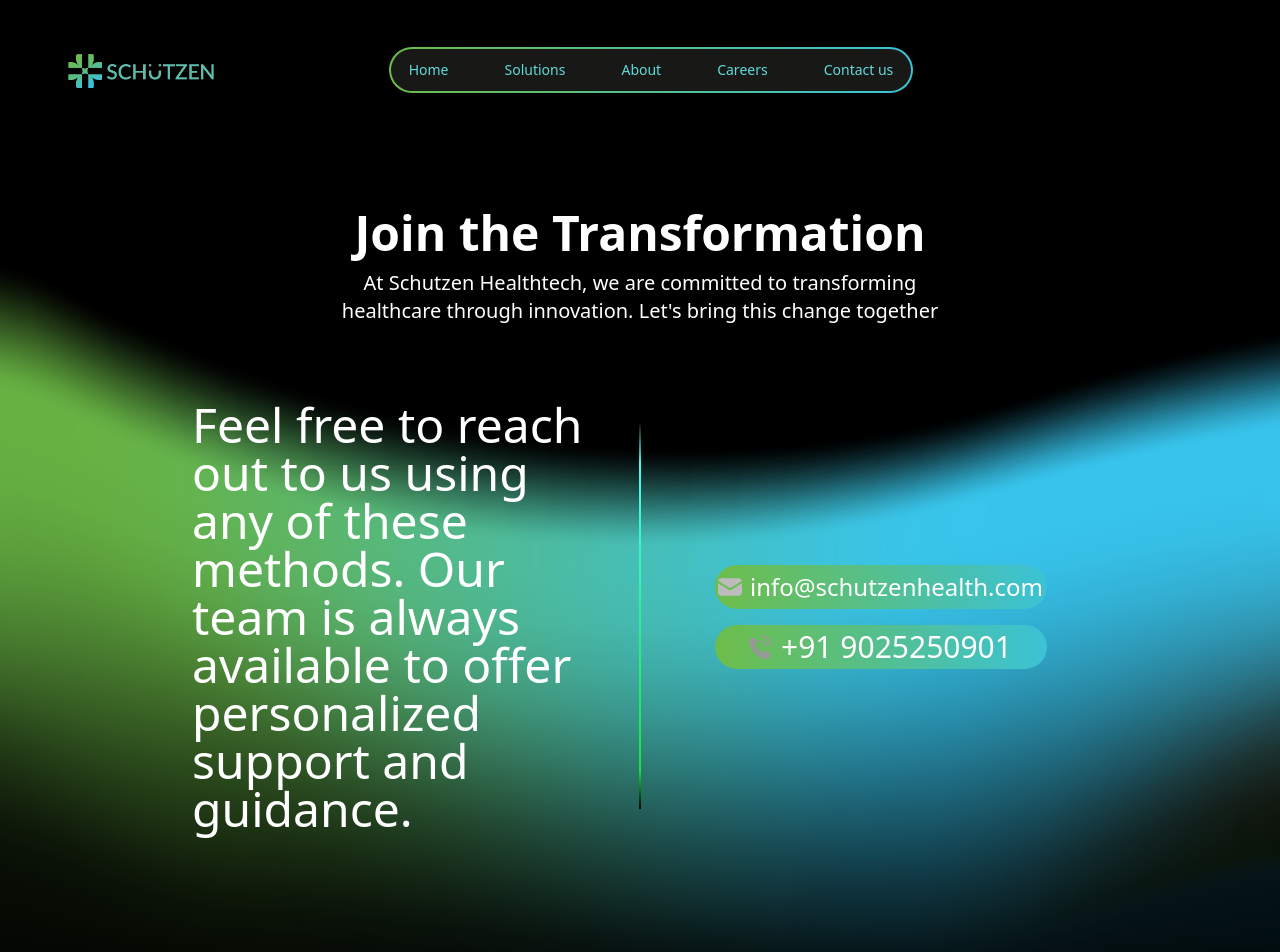
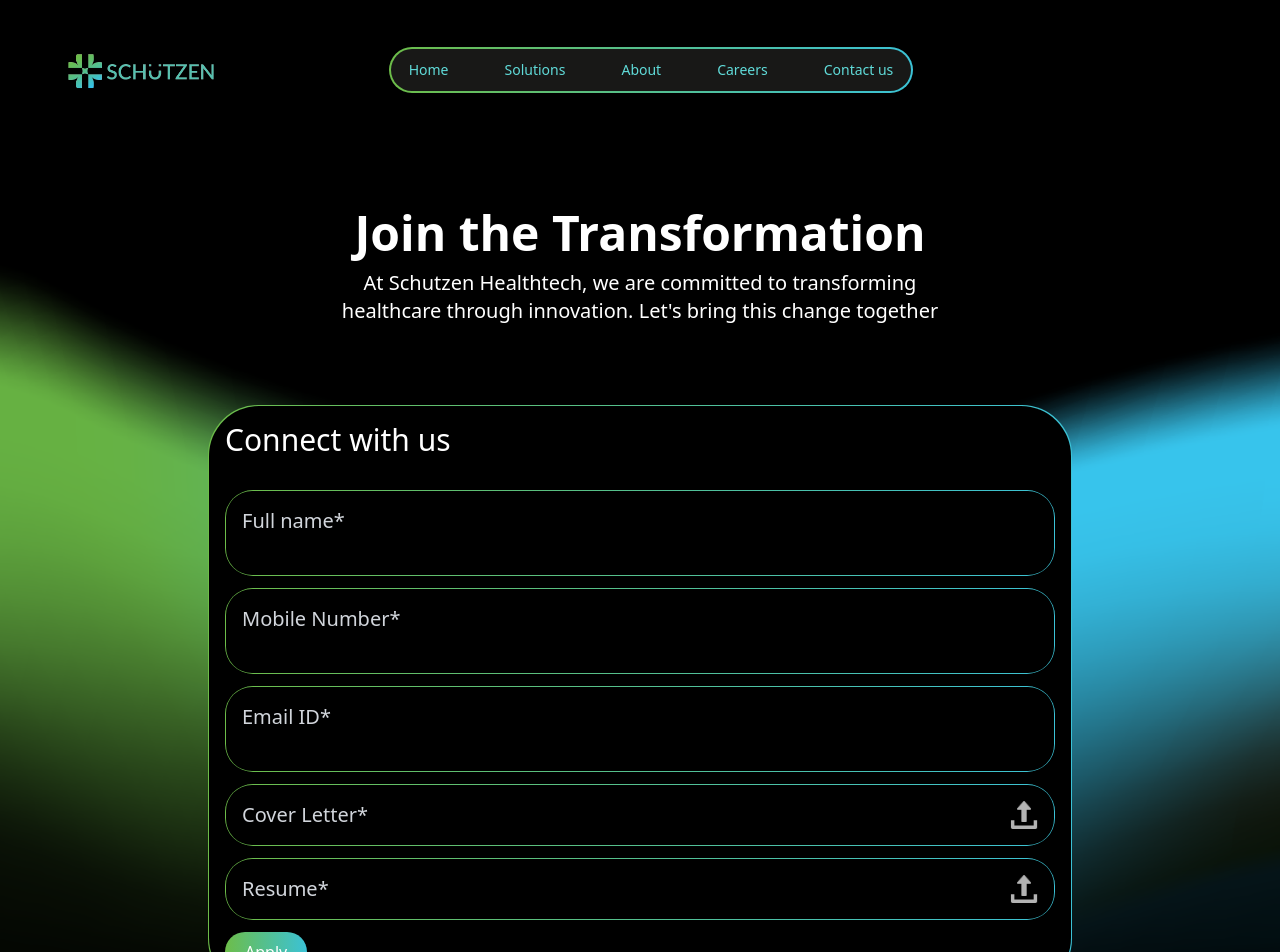
Before and after one commit to akhilr22/schutzen, a Next.js app: page /careers in a window 1280 px wide. Shown: the top 952 px of the page. Built offline with nearby package versions, Linux system fonts and the light colour scheme; no server answers.

Commit message:
careers form upload completed

```diff
--- /dev/null
+++ b/src/app/api/generateSASToken/route.ts
@@ -0,0 +1,38 @@
+/* eslint-disable @typescript-eslint/no-unused-vars */
+import { generateBlobSASQueryParameters, BlobSASPermissions, StorageSharedKeyCredential } from "@azure/storage-blob";
+// import type { ,  } from "next";
+import { NextRequest, NextResponse } from "next/server";
+
+export async function POST(req: NextRequest, res: NextResponse) {
+    console.log('containerName, blobName')
+
+    const { containerName, blobName } = await req.json();
+
+  if (!containerName || typeof containerName !== "string" || !blobName || typeof blobName !== "string") {
+    return NextResponse.json({ error: "Invalid container or blob name" },{status:400});
+  }
+
+  try {
+    const accountName = process.env.AZURE_STORAGE_ACCOUNT_NAME!;
+    const accountKey = process.env.AZURE_STORAGE_ACCOUNT_KEY!;
+
+    const sharedKeyCredential = new StorageSharedKeyCredential(accountName, accountKey);
+    const sasOptions = {
+      containerName,
+      blobName,
+      permissions: BlobSASPermissions.parse("racw"), // Read, Add, Create, Write permissions
+      startsOn: new Date(),
+      expiresOn: new Date(new Date().valueOf() + 3600 * 1000), // 1 hour validity
+    };
+
+    const sasToken = generateBlobSASQueryParameters(sasOptions, sharedKeyCredential).toString();
+
+    const url = `https://${accountName}.blob.core.windows.net/${containerName}/${blobName}?${sasToken}`;
+    // res.status(200).json({ sasToken, url });
+    return NextResponse.json({ sasToken ,url}, { status: 200 });
+
+  } catch (error) {
+    console.error(error);
+    NextResponse.json({ error: "Failed to generate SAS token" },{status:500});
+  }
+}
--- a/src/app/careers/page.tsx
+++ b/src/app/careers/page.tsx
@@ -2,10 +2,11 @@ import React from "react";
 import bg from "@/app/assets/careersbg.png";
 // import CareersForm from "@/components/form/CarrersForm";
 // import calenderIcon from "@/app/assets/calendar.png";
-import email from "@/app/assets/email-icon.png";
-import phone from "@/app/assets/telephone.png";
+// import email from "@/app/assets/email-icon.png";
+// import phone from "@/app/assets/telephone.png";
 // import ReqDemoBtn from "@/components/buttons/ReqDemoBtn";
-import Image from "next/image";
+// import Image from "next/image";
+import CareersForm from "@/components/form/CarrersForm";
 export default function page() {
   return (
     <div
@@ -52,7 +53,9 @@ export default function page() {
 
         {/* <h1 className="w-full mx-auto flex justify-center text-xl my-5 font-bold sm:text-3xl md:text-4xl xl:text-5xl">Share Your CV </h1> */}
 
-        <div className="md:flex justify-between mx-10 mt-8 xl:my-14 xl:mx-40  items-center   ">
+    {/*
+
+    <div className="md:flex justify-between mx-10 mt-8 xl:my-14 xl:mx-40  items-center   ">
         <div className="  w-2/3 md:w-1/2 h-full mx-auto md:mx-0   my-5 xl:px-8 md:text-start  ">
           <h1 className="text-[16px] md:text-2xl xl:text-5xl text-center xl:text-start  ">
             Feel free to reach out to us using any of these methods. Our team is always available to offer personalized
@@ -62,7 +65,6 @@ export default function page() {
         <div className="stripe_line_vertical hidden md:block w-full h-[2px] md:w-[2px]  md:min-h-96"></div>
         <div className="stripe_line md:hidden w-full h-[2px] md:w-[2px]  md:min-h-96"></div>
         <div className="xl:w-1/2  h-36 px-1  xl:px-8 flex flex-col items-center justify-center gap-4">
-          {/* Email */}
           <div
             className=" w-full xl:w-4/5 sm:h-11 p-[1px] bg-gradient-to-r from-[#6dbd49] to-[#3bc2d6] rounded-full scroll_animate"
             data-aos="fade-right"
@@ -73,7 +75,6 @@ export default function page() {
             </div>
           </div>
 
-          {/* Phone */}
           <div
             className=" w-full xl:w-4/5 sm:h-11 p-[1px] bg-gradient-to-r from-[#6dbd49] to-[#3bc2d6] rounded-full scroll_animate"
             data-aos="fade-right"
@@ -85,7 +86,9 @@ export default function page() {
           </div>
         </div>
       </div>
-      {/* <CareersForm/> */}
+
+    */}
+      <CareersForm/>
     </div>
   );
 }
--- /dev/null
+++ b/src/app/lib/cosmos.ts
@@ -0,0 +1,30 @@
+import { CosmosClient } from "@azure/cosmos";
+
+export interface Document {
+  // Define the structure of your document here
+  id: string;
+  name: string;
+  email: string;
+  phone: string;
+  resumeUrl: string;
+  coverLetterUrl: string;
+  createdAt: Date;
+
+  // Add other fields as needed
+}
+
+export const addDocument = async (document: Document) => {
+  const connectionString = process.env.AZURE_COSMOS_DB_CONNECTION_STRING as string;
+  const client = new CosmosClient(connectionString);
+debugger
+  const database = client.database("test");
+  const container = database.container("data");
+
+  try {
+    const { resource } = await container.items.create(document);
+    return resource;
+  } catch (error) {
+      console.error("Error adding document to Cosmos DB:", error);
+      return error;
+  }
+};
--- a/src/components/form/CarrersForm.tsx
+++ b/src/components/form/CarrersForm.tsx
@@ -1,15 +1,14 @@
 /* eslint-disable @typescript-eslint/no-unused-vars */
 "use client";
 
-import { Resolver, useForm } from "react-hook-form";
-import { yupResolver } from "@hookform/resolvers/yup";
 import Image from "next/image";
-import { validationSchema } from "@/Utils/ValidationSchema";
 import React, { useRef, useState } from "react";
 import upload from "@/app/assets/upload.png";
-import { ref, uploadBytesResumable, getDownloadURL, UploadTask } from 'firebase/storage';
-import { collection, addDoc } from 'firebase/firestore';
-import { db,storage } from "@/Firebase/config"; // Adjust path as needed
+import { useFormik } from "formik";
+import * as Yup from "yup";
+import { BlobServiceClient } from "@azure/storage-blob";
+import { CosmosClient } from "@azure/cosmos";
+import axios from "axios";
 
 // Define the form data structure
 interface FormData {
@@ -20,94 +19,131 @@ interface FormData {
   resume?: File; // Required by validation schema
 }
 
+const onClickFocus = (inputRef: React.RefObject<HTMLInputElement>) => {
+  if (inputRef.current) {
+    inputRef.current.focus();
+  }
+};
+
+// Validation Schema
+const validationSchema = Yup.object({
+  fullName: Yup.string().required("Full name is required").min(3, "Full name must be at least 3 characters"),
+  mobileNumber: Yup.string()
+    .required("Mobile number is required")
+    .matches(/^[0-9]{10}$/, "Enter a valid 10-digit mobile number"),
+  email: Yup.string().email("Invalid email").required("Email is required"),
+  coverLetter: Yup.mixed()
+    .test(
+      "fileSize",
+      "File size is too large (max 5MB)",
+      (value) => !value || (value instanceof File && value.size <= 5 * 1024 * 1024)
+    )
+    .test(
+      "fileType",
+      "Unsupported file format",
+      (value) => !value || (value instanceof File && ["application/pdf", "application/msword"].includes(value.type))
+    ),
+  resume: Yup.mixed()
+    .required("Resume is required")
+    .test(
+      "fileSize",
+      "File size is too large (max 5MB)",
+      (value) => value instanceof File && value.size <= 5 * 1024 * 1024
+    )
+    .test(
+      "fileType",
+      "Unsupported file format",
+      (value) => value instanceof File && ["application/pdf", "application/msword"].includes(value.type)
+    ),
+});
+
 export default function CareersForm() {
-  const {
-    register,
-    handleSubmit,
-    setValue,
-    formState: { errors },
-  } = useForm<FormData>({
-    resolver: yupResolver(validationSchema) as unknown as Resolver<FormData>, // Ensure proper typing
-  });
-  const [name, setName] = useState<string>("");
-  const [email, setEmail] = useState<string>("");
-  const [resume, setResume] = useState<File | null>(null);
-  const [uploadProgress, setUploadProgress] = useState<number>(0);
   const fullNameRef = useRef<HTMLInputElement | null>(null);
   const mobileNumberRef = useRef<HTMLInputElement | null>(null);
   const emailRef = useRef<HTMLInputElement | null>(null);
-  const coverLetterRef = useRef<HTMLInputElement | null>(null);
-  const resumeRef = useRef<HTMLInputElement | null>(null);
+  const [resume, setResume] = useState<File | null>(null);
+  const [coverLetter, setCoverLetter] = useState<File | null>(null);
 
-  const handleDivClick = (inputRef: React.RefObject<HTMLInputElement>) => {
-    if (inputRef.current) {
-      inputRef.current.focus();
-    }
-  };
+// Azure Configuration
+const AZURE_STORAGE_CONNECTION_STRING = process.env.NEXT_PUBLIC_AZURE_STORAGE_CONNECTION_STRING as string;
+const COSMOS_DB_ENDPOINT = process.env.NEXT_PUBLIC_COSMOS_DB_ENDPOINT as string;
+const COSMOS_DB_KEY = process.env.NEXT_PUBLIC_COSMOS_DB_KEY as string;
+const DATABASE_ID = process.env.NEXT_PUBLIC_DBID as string;
+const CONTAINER_ID = process.env.NEXT_PUBLIC_CONTAINER_ID as string;
 
 
 
 
 
+  const formik = useFormik({
+    initialValues: {
+      fullName: "",
+      mobileNumber: "",
+      email: "",
+      coverLetter: null as File | null,
+      resume: null as File | null,
+    },
+    validationSchema,
+    onSubmit: async (values) => {
+      console.log("Form Submitted:", values);
+
+      try {
+        const uploadFile = async (file: File, containerName: string, blobName: string) => {
+
+          const response = await axios.post(`/api/generateSASToken`,{containerName, blobName});
+          const { url,sasToken } = response.data;
+          try {
+            const uploadResponse = await axios.put(url, file, {
+              headers: {
+                "x-ms-blob-type": "BlockBlob", // Required by Azure Blob Storage
+                "Content-Type": file.type,    // Ensure the content type matches the file
+              },
+            });
+            console.log("File uploaded successfully:", uploadResponse.status);
+          } catch (error) {
+            console.error("Error uploading file:", error);
+          }
+          return url; // Return the uploaded file URL
+        };
+
+        const coverLetterUrl = values.coverLetter
+          ? await uploadFile(values.coverLetter, "coverletter", `${values.fullName}_coverLetter`)
+          : null;
+
+        const resumeUrl = values.resume
+          ? await uploadFile(values.resume, "resume", `${values.fullName}_resume`)
+          : null;
 
 
-  const onSubmit = (data: FormData) => {
+          const data = {
+            name:values.fullName,
+            email: values.email,
+            phone: values.mobileNumber,
+            resumeUrl:resumeUrl,
+            coverLetterUrl:coverLetterUrl,
+          };
 
-    if (!resume) {
-      alert("Please upload a resume");
-      return;
-    }
+          try {
+            const res = await axios.post(`/api/cosmos`, data);
+            debugger
+          } catch (error) {
+            console.error("Error submitting application:", error);
+          }
 
-    try {
-      // Create a storage reference
-      const storageRef = ref(storage, `resumes/${Date.now()}-${resume.name}`);
-      const uploadTask: UploadTask = uploadBytesResumable(storageRef, resume);
+        console.log("Files uploaded successfully:", {  resumeUrl,coverLetterUrl });
+      } catch (error) {
+        console.error("Error submitting application:", error);
+      }
 
-      // Monitor upload progress
-      uploadTask.on(
-        "state_changed",
-        (snapshot) => {
-          const progress: number = (snapshot.bytesTransferred / snapshot.totalBytes) * 100;
-          setUploadProgress(progress);
-        },
-        (error: Error) => {
-          console.error("Upload error:", error);
-          alert("Error uploading file");
-        },
-        async () => {
-          // Get file download URL
-          const downloadURL: string = await getDownloadURL(uploadTask.snapshot.ref);
-
-          // Save metadata to Firestore
-          await addDoc(collection(db, "careers"), {
-            name,
-            email,
-            resumeURL: downloadURL,
-            timestamp: new Date(),
-          });
-
-          alert("Resume uploaded successfully!");
-          setName("");
-          setEmail("");
-          setResume(null);
-          setUploadProgress(0);
-        }
-      );
-    } catch (error) {
-      console.error("Error:", error);
-      alert("Failed to upload resume");
-    }
-  };
-
-  const handleFileUpload = (e: React.ChangeEvent<HTMLInputElement>, fieldName: keyof FormData) => {
-    const file = e.target.files?.[0];
-    if (file) {
-      setValue(fieldName, file); // Set file into the form state
-    }
-  };
+    },
+  });
 
   return (
-    <form onSubmit={handleSubmit(onSubmit)} className="m-5 mx-10 md:m-20 md:mx-52  xl:m-20 xl:mx-52">
+    <form
+      onSubmit={formik.handleSubmit}
+      className="m-5 mx-10 md:m-20 md:mx-52  xl:m-20 xl:mx-52"
+      encType="multipart/form-data"
+    >
       <div className="p-[1px] bg-gradient-to-r from-[#6dbd49] to-[#3bc2d6] rounded-[50px] h-full">
         <div className="bg-[#fefaf5] dark:bg-black dark:text-white w-full h-full rounded-[50px] p-4 flex flex-col">
           <div className="p-0">
@@ -116,95 +152,119 @@ export default function CareersForm() {
             {/* Full Name Field */}
             <div
               className="p-[1px] bg-gradient-to-r from-[#6dbd49] to-[#3bc2d6] rounded-[28px] h-full mb-3 cursor-pointer"
-              onClick={() => handleDivClick(fullNameRef)}
+              onClick={() => onClickFocus(fullNameRef)}
             >
               <div className="bg-[#fefaf5] dark:bg-black dark:text-white w-full h-full rounded-[26px] p-4 flex flex-col">
                 <label className="text-gray-500 dark:text-gray-300 text-xl">Full name*</label>
                 <input
                   type="text"
-                  {...register("fullName")}
+                  className="bg-transparent border-none outline-none text-black dark:text-white"
                   ref={fullNameRef}
-                  className="bg-transparent border-none outline-none text-black dark:text-white"
+                  id="fullName"
+                  name="fullName" // Add this
+                  value={formik.values.fullName}
+                  onChange={formik.handleChange}
+                  onBlur={formik.handleBlur}
                 />
-                {errors.fullName && <span className="text-red-500 text-sm">{errors.fullName.message}</span>}
+                {formik.touched.fullName && formik.errors.fullName && (
+                  <p className="text-red-500 text-sm">{formik.errors.fullName}</p>
+                )}
               </div>
             </div>
 
             {/* Mobile Number Field */}
             <div
               className="p-[1px] bg-gradient-to-r from-[#6dbd49] to-[#3bc2d6] rounded-[28px] h-full mb-3 cursor-pointer"
-              onClick={() => handleDivClick(mobileNumberRef)}
+              onClick={() => onClickFocus(mobileNumberRef)}
             >
               <div className="bg-[#fefaf5] dark:bg-black dark:text-white w-full h-full rounded-[26px] p-4 flex flex-col">
                 <label className="text-gray-500 dark:text-gray-300 text-xl">Mobile Number*</label>
                 <input
                   type="text"
-                  {...register("mobileNumber")}
+                  className="bg-transparent border-none outline-none text-black dark:text-white"
                   ref={mobileNumberRef}
-                  className="bg-transparent border-none outline-none text-black dark:text-white"
+                  id="mobileNumber"
+                  name="mobileNumber" // Add this
+                  value={formik.values.mobileNumber}
+                  onChange={formik.handleChange}
+                  onBlur={formik.handleBlur}
                 />
-                {errors.mobileNumber && <span className="text-red-500 text-sm">{errors.mobileNumber.message}</span>}
+                {formik.touched.mobileNumber && formik.errors.mobileNumber && (
+                  <p className="text-red-500 text-sm">{formik.errors.mobileNumber}</p>
+                )}
               </div>
             </div>
 
             {/* Email Field */}
             <div
               className="p-[1px] bg-gradient-to-r from-[#6dbd49] to-[#3bc2d6] rounded-[28px] h-full mb-3 cursor-pointer"
-              onClick={() => handleDivClick(emailRef)}
+              onClick={() => onClickFocus(emailRef)}
             >
               <div className="bg-[#fefaf5] dark:bg-black dark:text-white w-full h-full rounded-[26px] p-4 flex flex-col">
                 <label className="text-gray-500 dark:text-gray-300 text-xl">Email ID*</label>
                 <input
                   type="email"
-                  {...register("email")}
+                  className="bg-transparent border-none outline-none text-black dark:text-white"
+                  id="email"
+                  name="email" // Add this
                   ref={emailRef}
-                  className="bg-transparent border-none outline-none text-black dark:text-white"
+                  value={formik.values.email}
+                  onChange={formik.handleChange}
+                  onBlur={formik.handleBlur}
                 />
-                {errors.email && <span className="text-red-500 text-sm">{errors.email.message}</span>}
+                {formik.touched.email && formik.errors.email && (
+                  <p className="text-red-500 text-sm">{formik.errors.email}</p>
+                )}
               </div>
             </div>
 
             {/* File Upload: Cover Letter */}
-            <div
-              className="p-[1px] bg-gradient-to-r from-[#6dbd49] to-[#3bc2d6] rounded-[28px] h-full mb-3 cursor-pointer"
-              onClick={() => handleDivClick(coverLetterRef)}
-            >
+            <div className="p-[1px] bg-gradient-to-r from-[#6dbd49] to-[#3bc2d6] rounded-[28px] h-full mb-3 cursor-pointer">
               <div className="bg-[#fefaf5] dark:bg-black dark:text-white w-full h-full rounded-[26px] p-4 flex items-center">
                 <label htmlFor="coverLetter" className="text-gray-500 dark:text-gray-300 text-xl">
-                  Cover Letter*
+                  {formik.values.coverLetter?.name || "Cover Letter*"}
                 </label>
                 <input
                   type="file"
                   id="coverLetter"
                   className="hidden"
-                  ref={coverLetterRef}
-                  onChange={(e) => handleFileUpload(e, "coverLetter")}
+                  name="coverLetter" // Add this
+                  onChange={(e) => {
+                    if (e.target.files && e.target.files[0]) {
+                      formik.setFieldValue("coverLetter", e.target.files[0]);
+                    }
+                  }}
                 />
                 <Image src={upload} alt="upload" className="w-7 h-7 ml-auto" />
-                {errors.coverLetter && <span className="text-red-500 text-sm">{errors.coverLetter.message}</span>}
               </div>
             </div>
+            {formik.touched.coverLetter && formik.errors.coverLetter && (
+              <p className="text-red-500 text-sm">{formik.errors.coverLetter}</p>
+            )}
 
             {/* File Upload: Resume */}
-            <div
-              className="p-[1px] bg-gradient-to-r from-[#6dbd49] to-[#3bc2d6] rounded-[28px] h-full mb-3 cursor-pointer"
-              onClick={() => handleDivClick(resumeRef)}
-            >
+            <div className="p-[1px] bg-gradient-to-r from-[#6dbd49] to-[#3bc2d6] rounded-[28px] h-full mb-3 cursor-pointer">
               <div className="bg-[#fefaf5] dark:bg-black dark:text-white w-full h-full rounded-[26px] p-4 flex items-center">
                 <label htmlFor="resume" className="text-gray-500 dark:text-gray-300 text-xl">
-                  Resume*
+                  {resume?.name ? resume?.name : "Resume*"}
                 </label>
                 <input
                   type="file"
                   id="resume"
                   className="hidden"
-                  ref={resumeRef}
-                  onChange={(e) => handleFileUpload(e, "resume")}
+                  name="resume" // Add this
+                  onChange={(e) => {
+                    if (e.target.files && e.target.files[0]) {
+                      formik.setFieldValue("resume", e.target.files[0]);
+                    }
+                  }}
                 />
                 <Image src={upload} alt="upload" className="w-7 h-7 ml-auto" />
-                {errors.resume && <span className="text-red-500 text-sm">{errors.resume.message}</span>}
               </div>
             </div>
+            {formik.touched.resume && formik.errors.resume && (
+              <p className="text-red-500 text-sm">{formik.errors.resume}</p>
+            )}
 
             <button type="submit" className="bg-gradient-to-r from-[#6dbd49] to-[#3bc2d6] p-2 px-5 mr-3 rounded-full">
               Apply
```
Also changed, not shown: package.json (+7 -3 lines), src/app/api/cosmos/route.ts (added, +32 -0 lines), src/app/api/upload.ts (deleted, +0 -104 lines), src/components/form/CareersForm.tsx (deleted), 2 other files (tests, documents, lock files or other folders).
